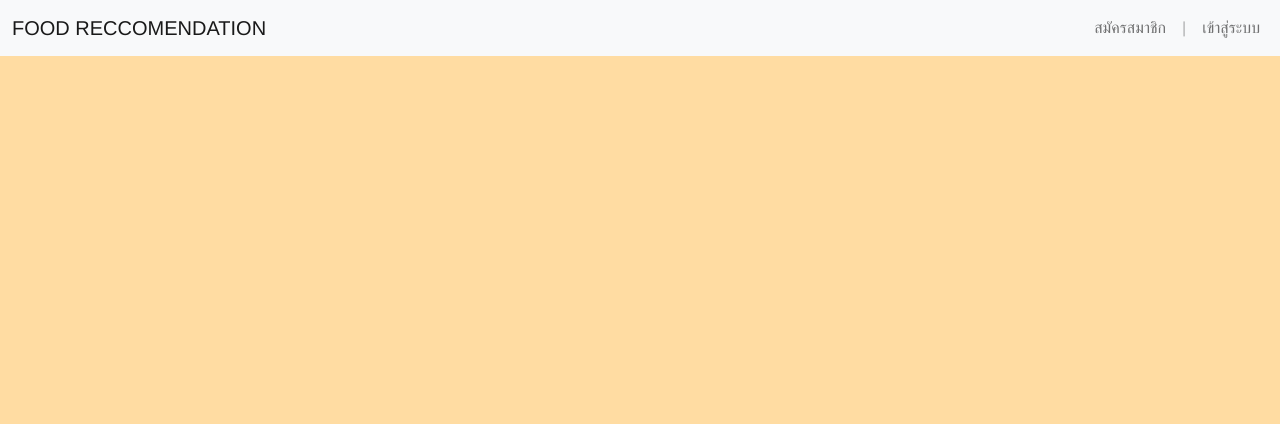
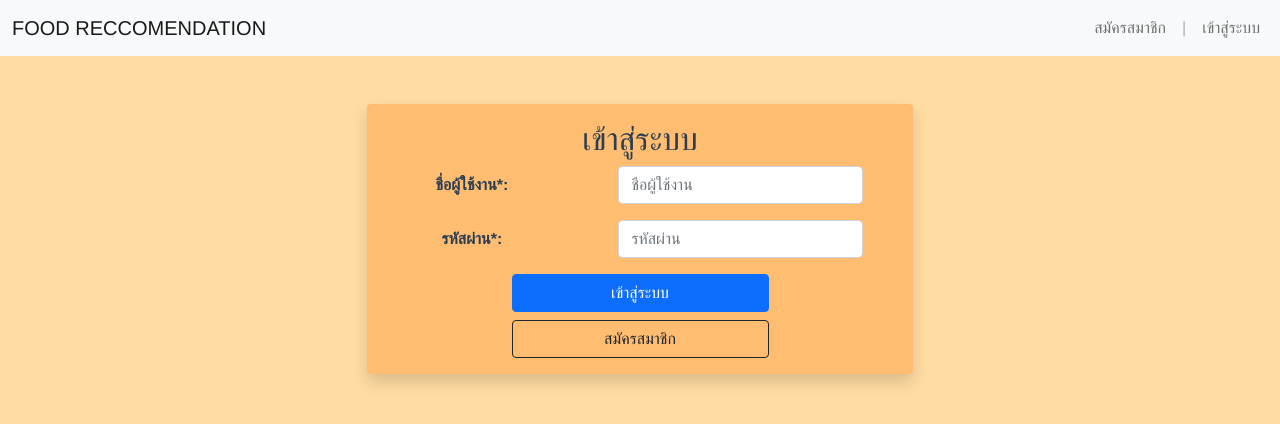
Before and after one commit to france14331/FoodMenuRecommendationBaseOnCalories, a Vue app in the folder new-frontend/: page /signin in a window 1280 px wide. Shown: the top 424 px of the page. Built offline with nearby package versions, Linux system fonts and the light colour scheme.

Commit message:
initial sign in ui

```diff
--- a/new-frontend/src/App.vue
+++ b/new-frontend/src/App.vue
@@ -42,4 +42,10 @@ html {
 .text-right {
   text-align: right !important;
 }
+
+.bg-lightorange {
+  background-color: #ffbd71 !important;
+}
+
+.bg-primary{background-color:#0d6efd!important}
 </style>
--- a/new-frontend/src/components/Navbar.vue
+++ b/new-frontend/src/components/Navbar.vue
@@ -2,7 +2,7 @@
   <div>
     <nav class="navbar navbar-expand-lg navbar-light bg-light">
       <div class="container-fluid">
-        <a class="navbar-brand" href="/index">FOOD RECCOMENDATION</a>
+        <a class="navbar-brand" href="/">FOOD RECCOMENDATION</a>
         <button
           class="navbar-toggler"
           type="button"
@@ -19,7 +19,7 @@
           id="navbarNavAltMarkup"
         >
           <div class="navbar-nav">
-            <a class="nav-item nav-link" href="/register">สมัครสมาชิก</a>
+            <a class="nav-item nav-link" href="/signup">สมัครสมาชิก</a>
             <a class="nav-link disabled"> | </a>
             <a class="nav-item nav-link" href="/signin">เข้าสู่ระบบ</a>
           </div>
--- a/new-frontend/src/router/index.js
+++ b/new-frontend/src/router/index.js
@@ -2,6 +2,7 @@ import Vue from 'vue'
 import VueRouter from 'vue-router'
 import Home from '../views/Home.vue'
 import SignUp from '@/views/SignUp.vue'
+import SignIn from '@/views/SignIn.vue'
 
 Vue.use(VueRouter)
 
@@ -16,6 +17,11 @@ const routes = [
     name: 'SignUp',
     component: SignUp
   },
+  {
+    path: '/signin',
+    name: 'SignIn',
+    component: SignIn
+  },
 ]
 
 const router = new VueRouter({
--- a/new-frontend/src/views/Home.vue
+++ b/new-frontend/src/views/Home.vue
@@ -10,9 +10,9 @@
             และยังแนะนำสถานที่ใกล้เคียงที่สามารถหาซื้ออาหารที่แนะนำให้กับคุณได้
           </p>
           <br />
-          <a href="/register">
+          <router-link to='/signup'>
             <button type="button" class="btn btn-light">สมัครสมาชิก</button>
-          </a>
+          </router-link>
         </div>
         <div class="col-sm-6"></div>
       </div>
--- /dev/null
+++ b/new-frontend/src/views/SignIn.vue
@@ -0,0 +1,81 @@
+<template>
+  <div class="sign-in h-100 my-5">
+    <div class="container">
+      <div class="row">
+        <div class="col-sm-12">
+          <div class="row">
+            <div class="col-sm-6 ms-auto me-auto">
+              <div class="card bg-lightorange shadow border-0 mb-5">
+                <div class="card-body">
+                  <div class="row">
+                    <div class="col-sm-12">
+                      <h2>เข้าสู่ระบบ</h2>
+                    </div>
+                  </div>
+                  <form>
+                    <div class="row">
+                      <div class="col-sm-12">
+                        <div class="mb-3 row">
+                          <label
+                            for="inputUsername"
+                            class="col-sm-3 ms-auto me-auto col-form-label"
+                            ><b>ชื่อผู้ใช้งาน*:</b></label
+                          >
+                          <div class="col-sm-6 ms-auto me-auto">
+                            <input
+                              type="text"
+                              class="form-control"
+                              id="inputUsername"
+                              placeholder="ชื่อผู้ใช้งาน"
+                            />
+                          </div>
+                        </div>
+                      </div>
+                    </div>
+                    <div class="row">
+                      <div class="col-sm-12">
+                        <div class="mb-3 row">
+                          <label
+                            for="inputPassword"
+                            class="col-sm-3 ms-auto me-auto col-form-label"
+                            ><b>รหัสผ่าน*:</b></label
+                          >
+                          <div class="col-sm-6 ms-auto me-auto">
+                            <input
+                              type="text"
+                              class="form-control"
+                              id="inputPassword"
+                              placeholder="รหัสผ่าน"
+                            />
+                          </div>
+                        </div>
+                      </div>
+                    </div>
+                    <div class="row">
+                      <div class="col-sm-12">
+                        <button type="submit" class="btn btn-primary col-sm-6 col-12">เข้าสู่ระบบ</button>
+                      </div>
+                    </div>
+                    <div class="row">
+                      <div class="col-sm-12 mt-2">
+                        <button type="button" class="btn btn-outline-dark col-sm-6 col-12">สมัครสมาชิก</button>
+                      </div>
+                    </div>
+                  </form>
+                </div>
+              </div>
+            </div>
+          </div>
+        </div>
+      </div>
+    </div>
+  </div>
+</template>
+
+<script>
+// @ is an alias to /src
+
+export default {
+  name: "SignIn",
+};
+</script>
--- a/new-frontend/src/views/SignUp.vue
+++ b/new-frontend/src/views/SignUp.vue
@@ -11,7 +11,7 @@
           </div>
           <div class="row">
             <div class="col-sm-12">
-              <div class="card bg-lightorange shadow border-0 mb-5">
+              <div class="card shadow border-0 mb-5 bg-lightorange">
                 <div class="card-body">
                   <form>
                     <div class="row">
@@ -128,13 +128,18 @@
                       </div>
                     </div>
                     <div class="row">
-                      <div class="col-sm-6 text-left">
+                      <div class="col-sm-8 text-left">
                         <label class="col-form-label">หมายเหตุ : กรุณากรอกข้อมูลที่มีเครื่องหมาย "*" ให้ครบถ้วนก่อนทำการกดปุ่มสมัครสมาชิก</label>
                       </div>
-                      <div class="col-sm-6">
+                      <div class="col-sm-4">
                         <div class="row">
-                          <div class="col-sm-6 ms-auto text-right">
-                            <button type="button" class="btn btn-primary">สมัครสมาชิก</button>
+                          <div class="col-sm-6 ms-auto text-right mb-2">
+                            <button type="button" class="btn btn-primary col-sm-12 col-12">สมัครสมาชิก</button>
+                          </div>
+                          <div class="col-sm-6 text-right">
+                            <router-link to='/'>
+                              <button type="button" class="btn btn-outline-danger col-sm-12 col-12">ยกเลิก</button>
+                            </router-link>
                           </div>
                         </div>
                       </div>
@@ -157,9 +162,3 @@ export default {
   name: "SignUp",
 };
 </script>
-
-<style scoped>
-.bg-lightorange {
-  background-color: #ffbd71;
-}
-</style>
```
